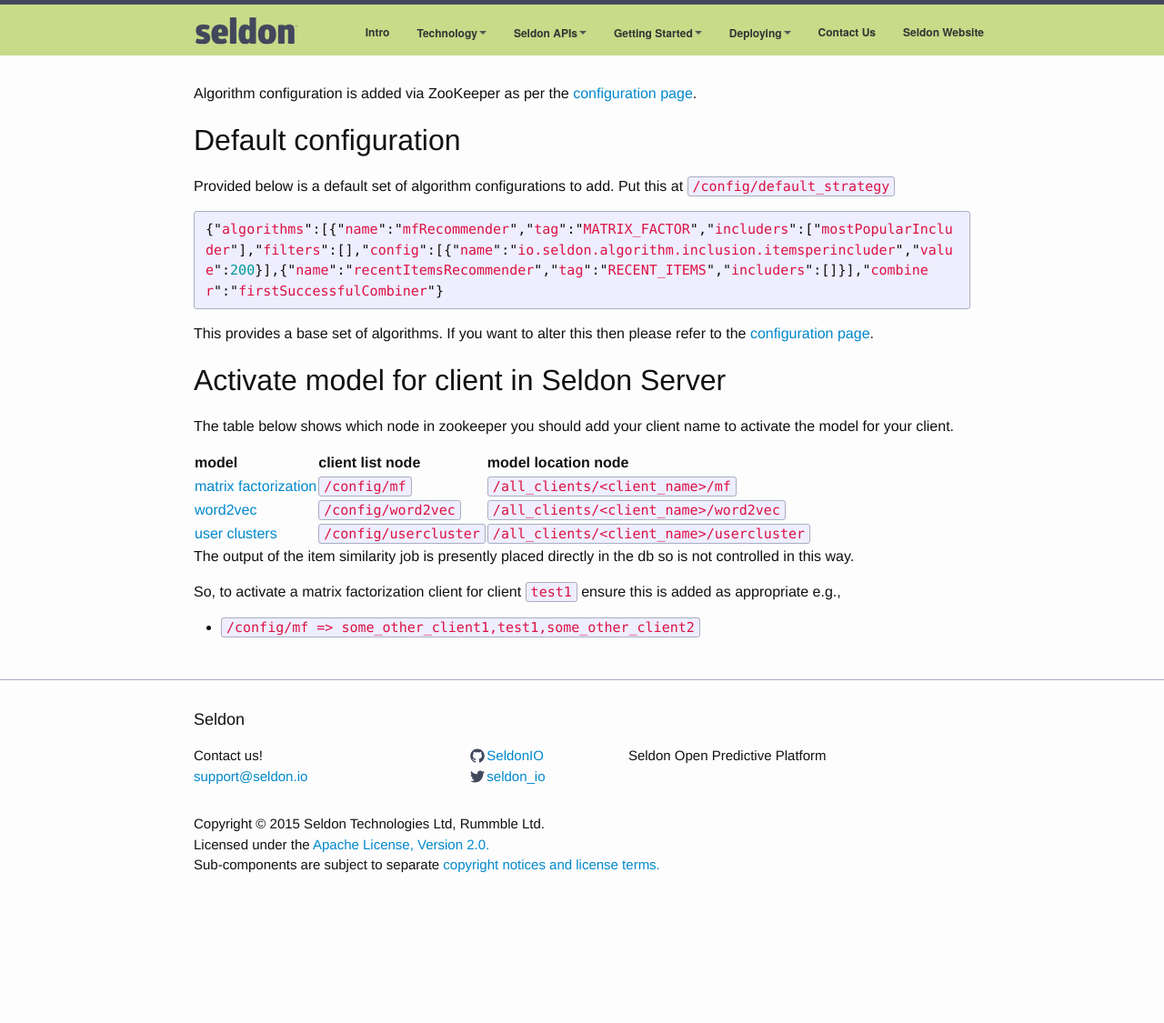
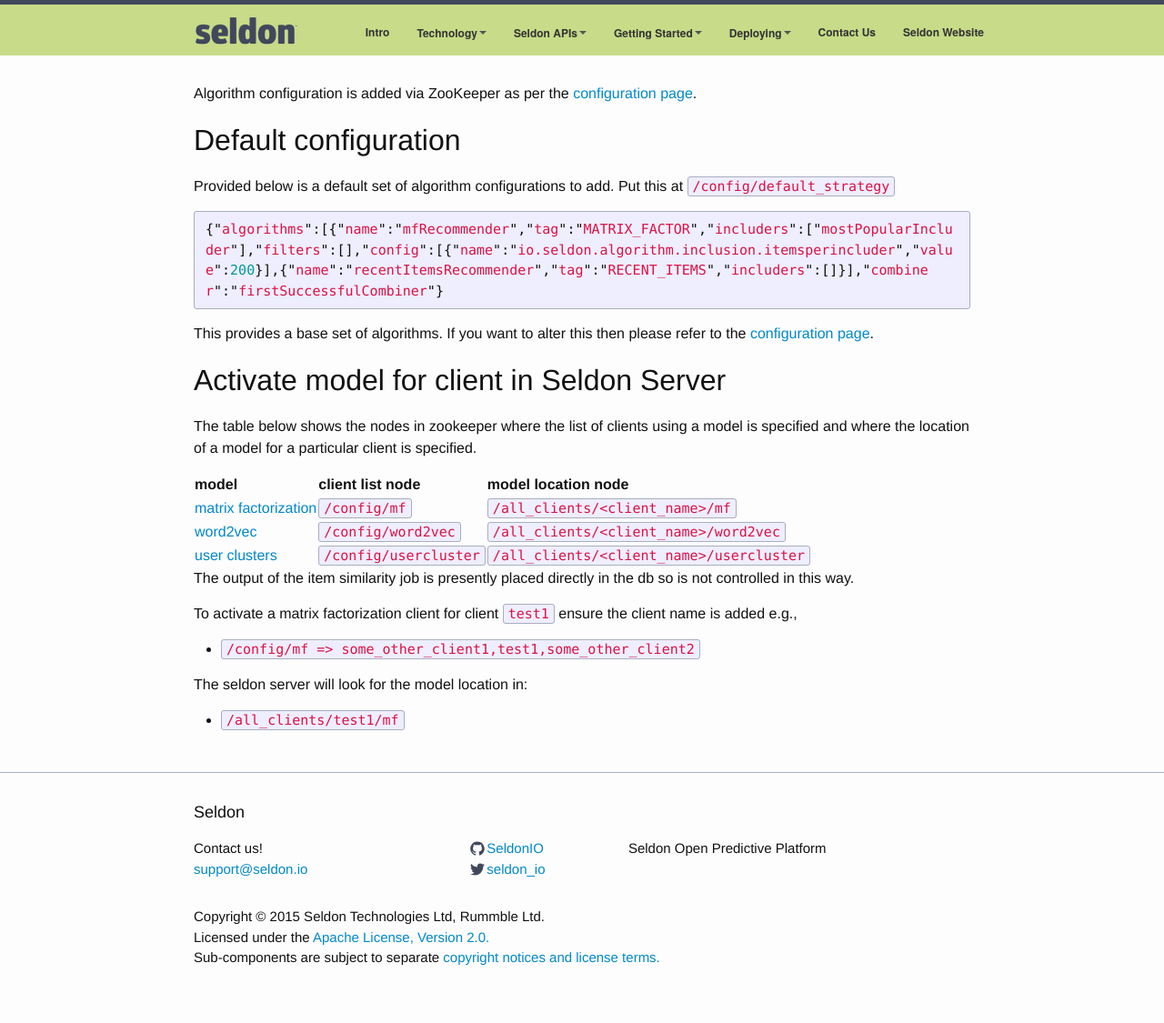
Before and after one commit to SeldonIO/seldonio.github.com, a Jekyll site: the page built from config-build-and-deploy.md, in a window 1280 px wide. Shown: the whole page at 91% size. Built offline with Jekyll 4.4.1, drawn with Linux system fonts in a browser that asks for light colours; before the commit the page ends 1023 px from its top, so only the background shows below that; grey boxes are pictures that could not be loaded.

Commit message:
small change to deploy

```diff
--- a/config-build-and-deploy.md
+++ b/config-build-and-deploy.md
@@ -17,7 +17,7 @@ This provides a base set of algorithms. If you want to alter this then please re
 
 # Activate model for client in Seldon Server
 
-The table below shows which node in zookeeper you should add your client name to activate the model for your client.
+The table below shows the nodes in zookeeper where the list of clients using a model is specified and where the location of a model for a particular client is specified.
 
 
 | model | client list node | model location node
@@ -29,6 +29,10 @@ The table below shows which node in zookeeper you should add your client name to
 
 The output of the item similarity job is presently placed directly in the db so is not controlled in this way.
 
-So, to activate a matrix factorization client for client `test1` ensure this is added as appropriate e.g.,
+To activate a matrix factorization client for client `test1` ensure the client name is added e.g.,
 
  * `/config/mf => some_other_client1,test1,some_other_client2`
+
+The seldon server will look for the model location in:
+
+ * `/all_clients/test1/mf`
```
